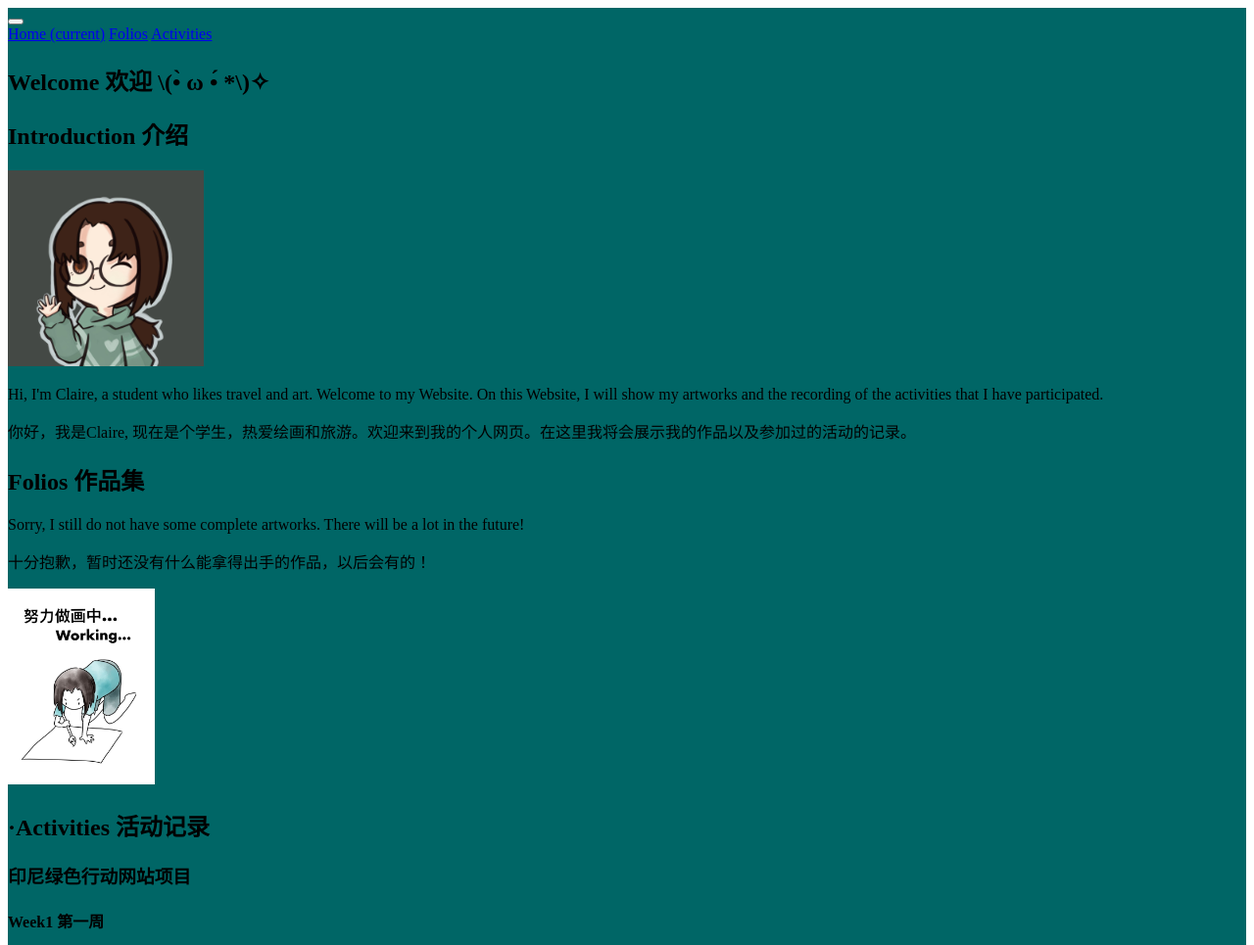
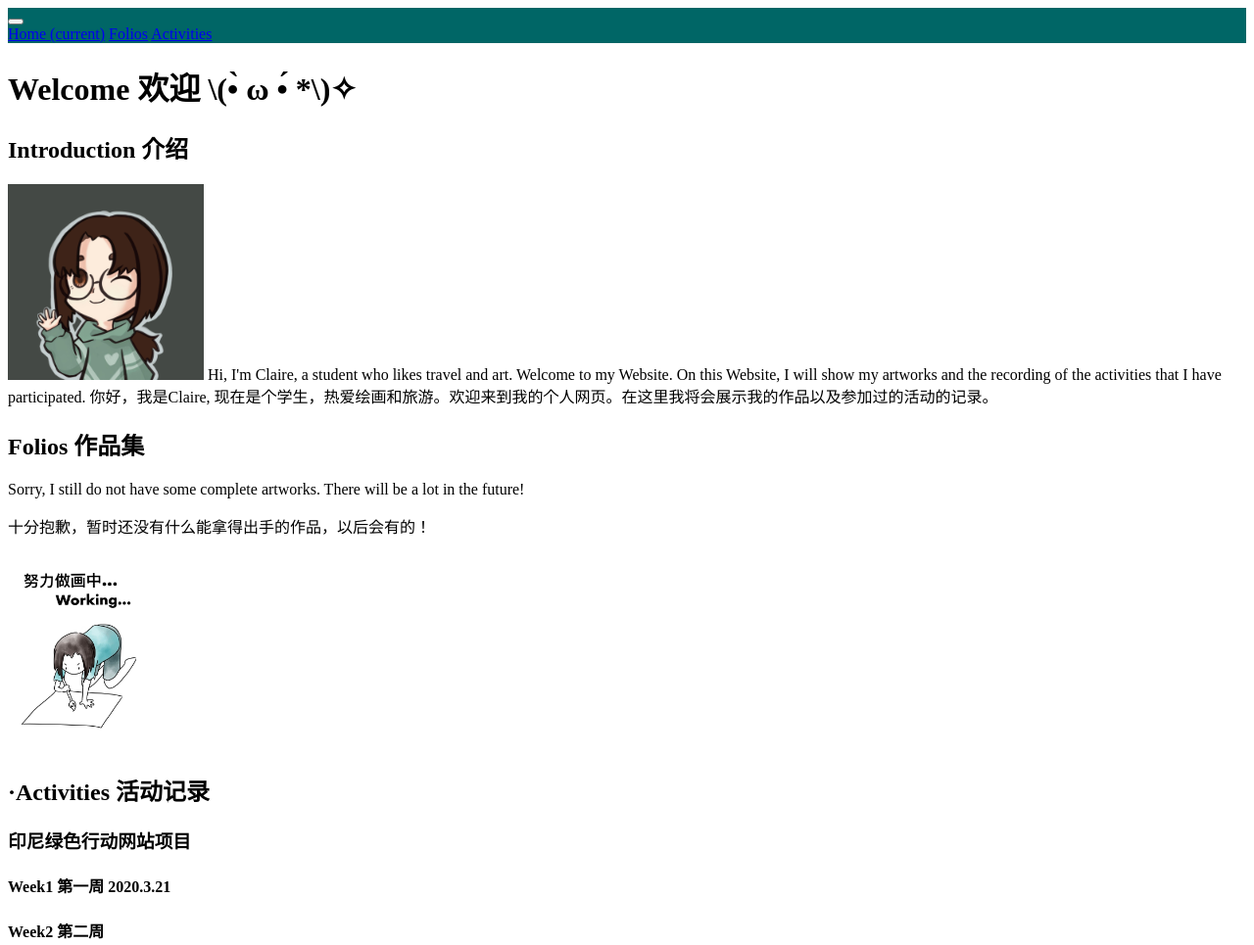
Before and after one commit to Claire-123/Claire-123.github.io, a plain HTML site: page index.html in a window 1280 px wide. Shown: the top 965 px of the page at 98% size. Drawn offline with Linux system fonts and the light colour scheme.

Commit message:
change the nav bar

```diff
--- a/index.html
+++ b/index.html
@@ -3,8 +3,9 @@
 <title>Claire's Page</title>
 <meta charset="utf-8">
 </head>
-<body font-family="Gill Sans MT">
+<body font-family="华文中宋">
   <nav class="navbar navbar-light" style="background-color: #006666;">
+    <div class="container">
       <button class="navbar-toggler" type="button" data-toggle="collapse" data-target="#navbarNavAltMarkup" aria-controls="navbarNavAltMarkup" aria-expanded="false" aria-label="Toggle navigation">
         <span class="navbar-toggler-icon"></span>
       </button>
@@ -15,18 +16,19 @@
           <a class="nav-item nav-link" href="#">Activities</a>
         </div>
     </div>
+  </nav>
   <h1>Welcome 欢迎 \(•̀ ω •́ *\)✧</h1>
   <h2>Introduction 介绍</h2>
   <img src="自画像.jpg" width="200" heigh="200" alt="The picture is lost 图片消失了">
-  <p>Hi, I'm Claire, a student who likes travel and art. Welcome to my Website. On this Website, I will show my artworks and the recording of the activities that I have participated.</p>
-  <p>你好，我是Claire, 现在是个学生，热爱绘画和旅游。欢迎来到我的个人网页。在这里我将会展示我的作品以及参加过的活动的记录。</p>
+  <span>Hi, I'm Claire, a student who likes travel and art. Welcome to my Website. On this Website, I will show my artworks and the recording of the activities that I have participated.</span>
+  <span>你好，我是Claire, 现在是个学生，热爱绘画和旅游。欢迎来到我的个人网页。在这里我将会展示我的作品以及参加过的活动的记录。</span>
   <h2>Folios 作品集</h2>
   <p>Sorry, I still do not have some complete artworks. There will be a lot in the future!</p>
   <p>十分抱歉，暂时还没有什么能拿得出手的作品，以后会有的！</p>
   <img src="正在画.jpg" width="150" heigh="200" alt="The picture is lost 图片消失了">
   <h2>·Activities 活动记录</h2>
   <h3>印尼绿色行动网站项目</h3>
-  <h4>Week1 第一周</h4>
+  <h4>Week1 第一周 2020.3.21</h4>
   <p></p>
   <h4>Week2 第二周</h4>
   <p></p>
```
Lines whose indentation alone changed are shown as unchanged.
